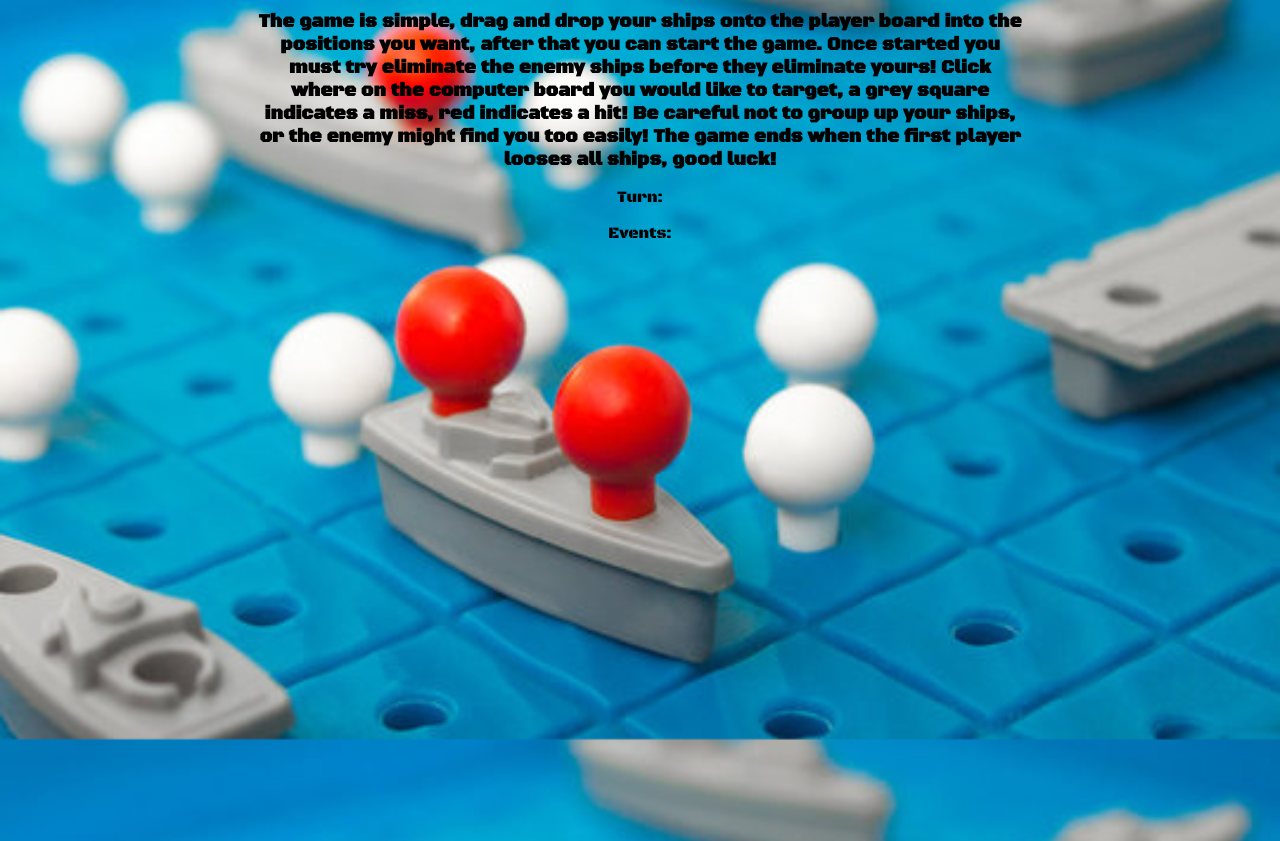
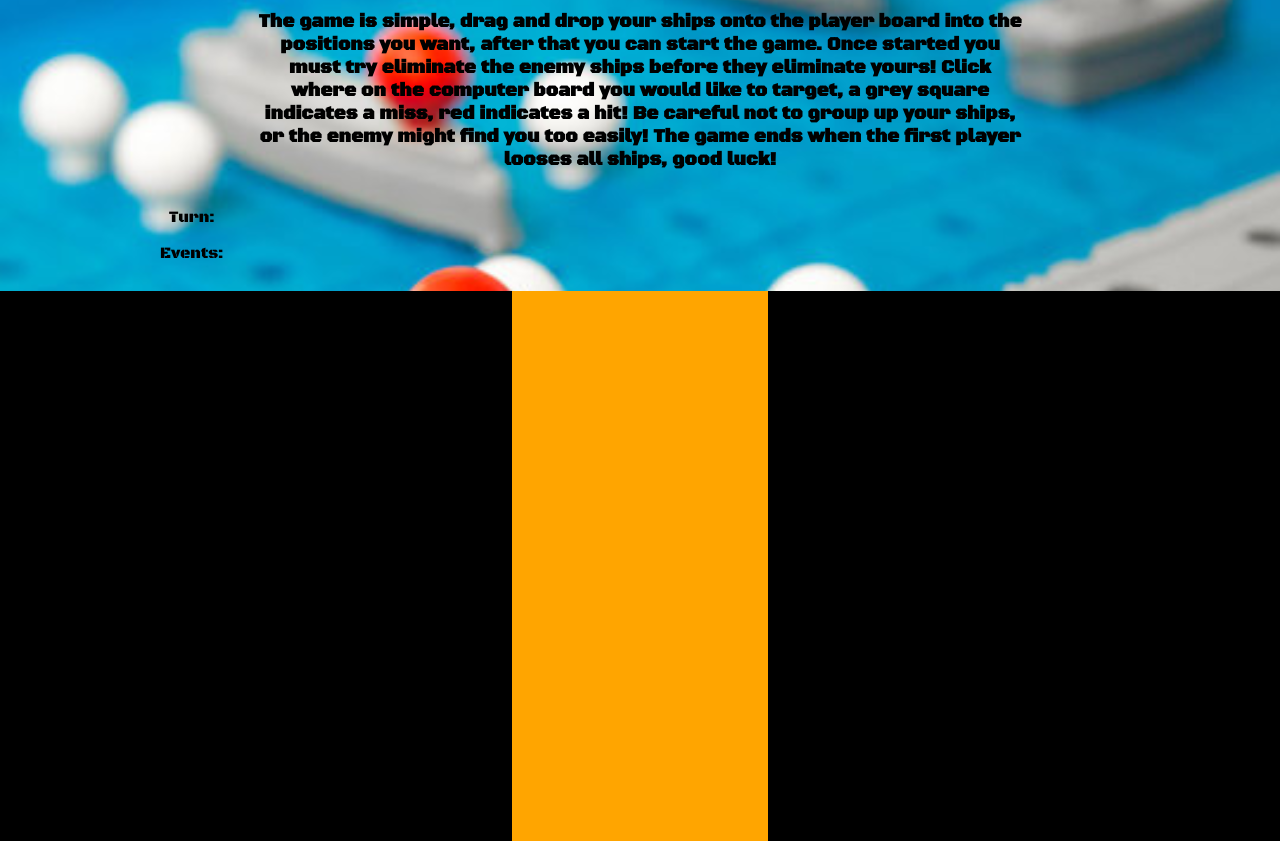
Before and after one commit to RikkieBobby/JS-battle-ship, a plain HTML site: page index.html in a window 1280 px wide. Shown: the part 114-955 px from the top of the page. Drawn offline with Linux system fonts and the light colour scheme; a web font is replaced by a local one.

Commit message:
add style to game area and accompanying divs

```diff
--- a/assets/css/style.css
+++ b/assets/css/style.css
@@ -19,3 +19,30 @@ body {
     margin: 0 auto;
     width: 60%;
 }
+
+#game-info {
+    float: left;
+    margin-left: 10em;
+}
+
+#game-area {
+    width: 100%;
+    height: 900px;
+    display: flex;
+    justify-content: space-evenly;
+}
+
+#player-board {
+    background-color: black;
+    flex-grow: 4;
+}
+
+#divider-board {
+    flex-grow: 2;
+    background-color: orange;
+}
+
+#computer-board {
+    background-color: black;
+    flex-grow: 4;
+}
--- a/index.html
+++ b/index.html
@@ -16,12 +16,20 @@
         Be careful not to group up your ships, or the enemy might find you too easily! The game ends when the first player looses all ships, good luck!
     </h3>
 
+    <br>
+
     <div id="game-info">
         <p>Turn: <span id="turn-counter"></span></p>
         <p>Events: <span id="game-events"></span></p>
     </div>
 
-    <div id="game-board">
+    <br>
+    <br>
+    <br>
+    <br>
+    <br>
+
+    <div id="game-area">
 
         <div id="player-board"></div>
 
```
Also changed, not shown: assets/images/hazard.jpg (added).
